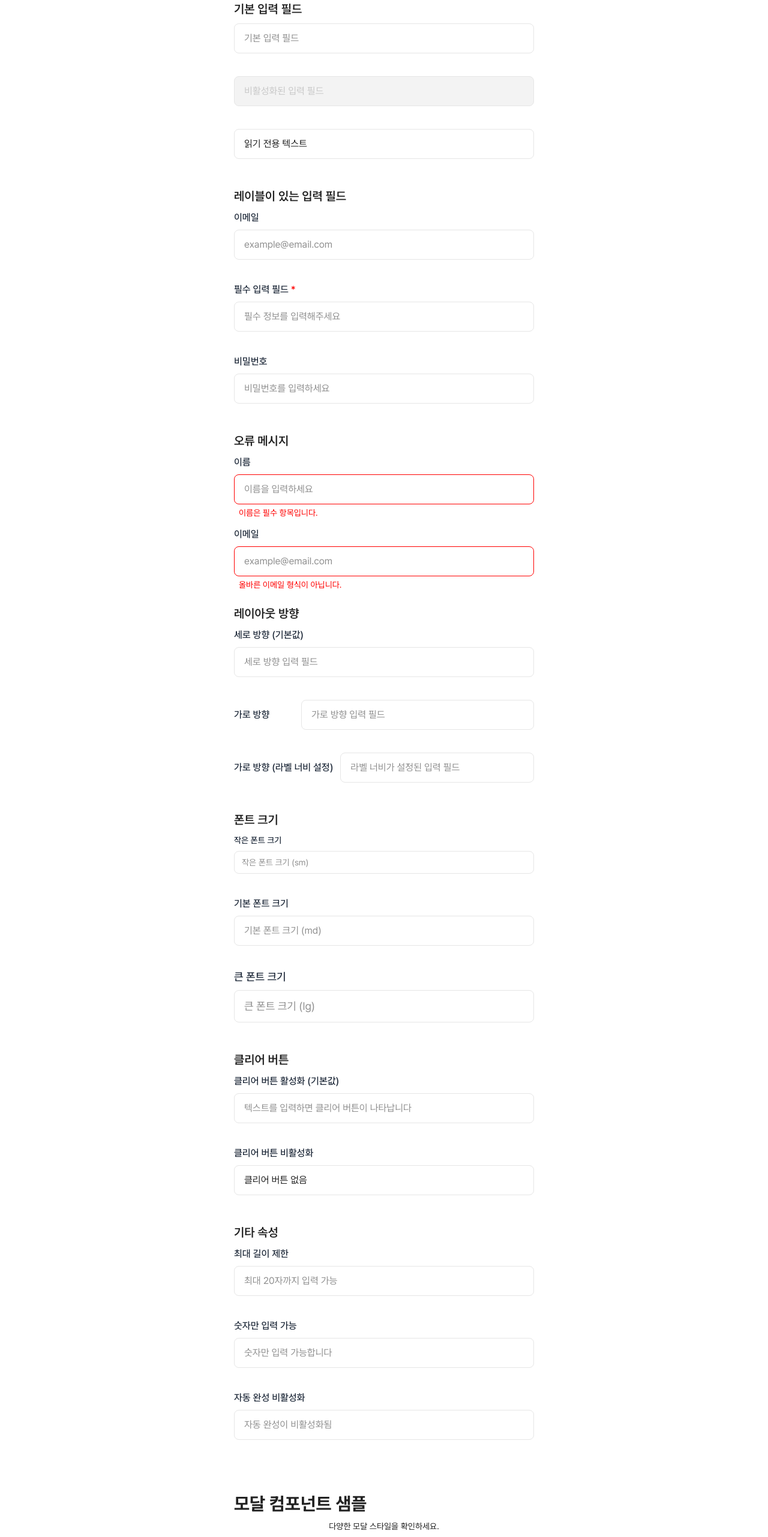
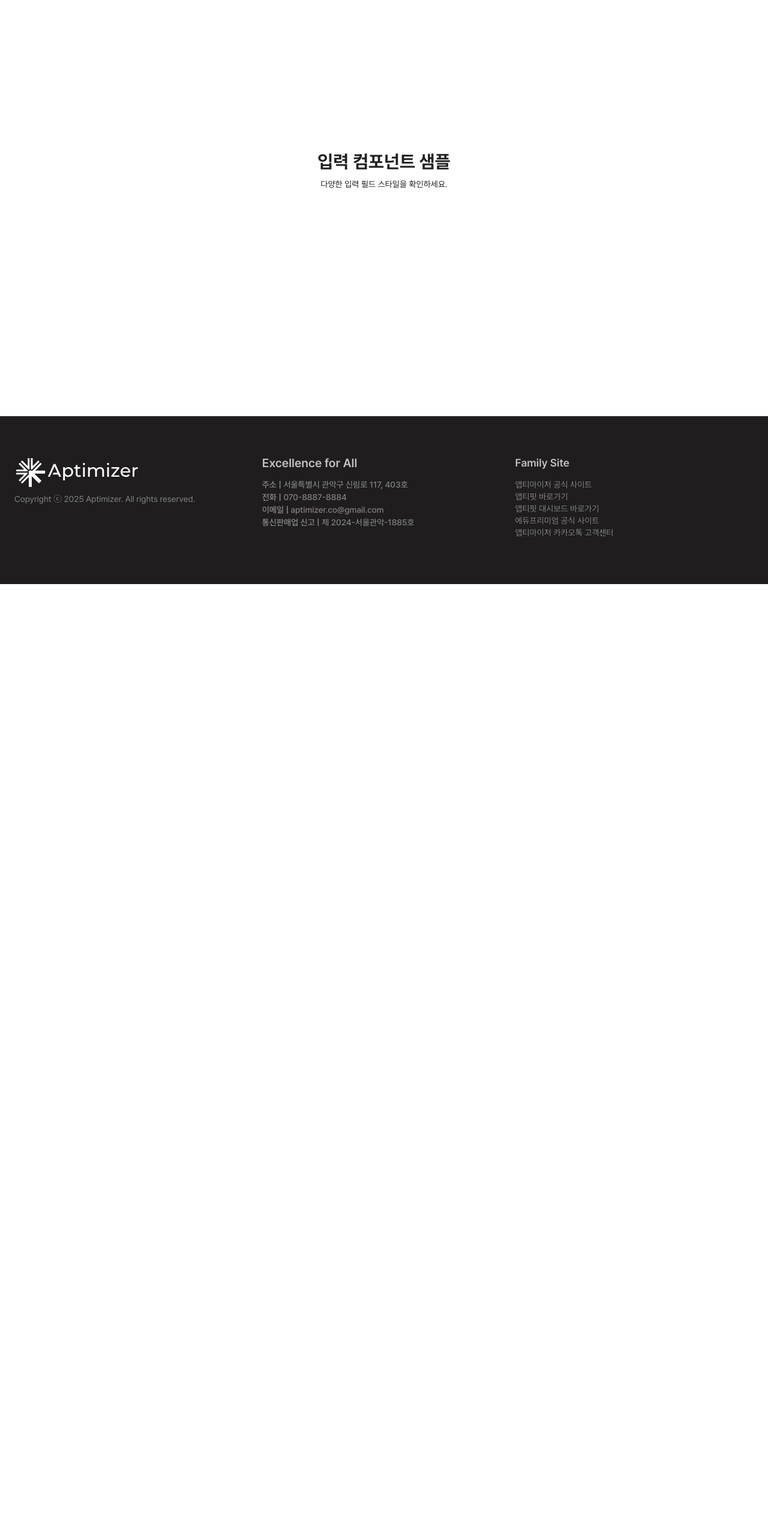
Before and after one commit to gf-dev-crew/ticket, a Next.js app: page / in a window 1280 px wide. Shown: the part 234-2797 px from the top of the page at 60% size. After the commit the page ends 1208 px from the top, so only its background shows below. Built offline with nearby package versions, Linux system fonts and the light colour scheme.

Commit message:
chore: 쓸모없는 메인페이지 마크업 삭제

```diff
--- a/src/app/page.tsx
+++ b/src/app/page.tsx
@@ -1,231 +1,8 @@
-'use client';
-
-import { ChangeEvent, useState } from 'react';
-
-import BaseModal from '@/shared/ui/BaseModal/BaseModal';
-import Input from '@/shared/ui/Input/Input';
-
 export default function Home() {
-  const [textValue, setTextValue] = useState('');
-  const [emailValue, setEmailValue] = useState('');
-  const [passwordValue, setPasswordValue] = useState('');
-
-  // Modal states
-  const [isBasicModalOpen, setIsBasicModalOpen] = useState(false);
-  const [isTitleModalOpen, setIsTitleModalOpen] = useState(false);
-  const [isButtonModalOpen, setIsButtonModalOpen] = useState(false);
-  const [isCustomModalOpen, setIsCustomModalOpen] = useState(false);
-  const [isCloseOptionsModalOpen, setIsCloseOptionsModalOpen] = useState(false);
-
-  // Input handlers
-  const handleTextChange = (e: ChangeEvent<HTMLInputElement>) => setTextValue(e.target.value);
-  const handleEmailChange = (e: ChangeEvent<HTMLInputElement>) => setEmailValue(e.target.value);
-  const handlePasswordChange = (e: ChangeEvent<HTMLInputElement>) =>
-    setPasswordValue(e.target.value);
-
-  // Modal handlers
-  const openBasicModal = () => setIsBasicModalOpen(true);
-  const closeBasicModal = () => setIsBasicModalOpen(false);
-
-  const openTitleModal = () => setIsTitleModalOpen(true);
-  const closeTitleModal = () => setIsTitleModalOpen(false);
-
-  const openButtonModal = () => setIsButtonModalOpen(true);
-  const closeButtonModal = () => setIsButtonModalOpen(false);
-
-  const openCustomModal = () => setIsCustomModalOpen(true);
-  const closeCustomModal = () => setIsCustomModalOpen(false);
-
-  const openCloseOptionsModal = () => setIsCloseOptionsModalOpen(true);
-  const closeCloseOptionsModal = () => setIsCloseOptionsModalOpen(false);
-
   return (
     <main className='flex min-h-screen flex-col items-center justify-center p-8'>
       <h1 className='mb-4 text-3xl font-bold'>입력 컴포넌트 샘플</h1>
       <p className='mb-8 text-center'>다양한 입력 필드 스타일을 확인하세요.</p>
-
-      <div className='mb-8 w-full max-w-[500px]'>
-        <h2 className='mb-4 text-xl font-semibold'>기본 입력 필드</h2>
-        <div className='space-y-4'>
-          <Input placeholder='기본 입력 필드' value={textValue} onChange={handleTextChange} />
-          <Input placeholder='비활성화된 입력 필드' disabled />
-          <Input
-            placeholder='읽기 전용 입력 필드'
-            readOnly
-            value='읽기 전용 텍스트'
-            showClearButton={false}
-          />
-        </div>
-      </div>
-
-      <div className='mb-8 w-full max-w-[500px]'>
-        <h2 className='mb-4 text-xl font-semibold'>레이블이 있는 입력 필드</h2>
-        <div className='space-y-4'>
-          <Input
-            label='이메일'
-            type='email'
-            placeholder='example@email.com'
-            value={emailValue}
-            onChange={handleEmailChange}
-          />
-          <Input label='필수 입력 필드' placeholder='필수 정보를 입력해주세요' required />
-          <Input
-            label='비밀번호'
-            type='password'
-            placeholder='비밀번호를 입력하세요'
-            value={passwordValue}
-            onChange={handlePasswordChange}
-          />
-        </div>
-      </div>
-
-      <div className='mb-8 w-full max-w-[500px]'>
-        <h2 className='mb-4 text-xl font-semibold'>오류 메시지</h2>
-        <div className='space-y-4'>
-          <Input label='이름' placeholder='이름을 입력하세요' error='이름은 필수 항목입니다.' />
-          <Input
-            label='이메일'
-            type='email'
-            placeholder='example@email.com'
-            error='올바른 이메일 형식이 아닙니다.'
-          />
-        </div>
-      </div>
-
-      <div className='mb-8 w-full max-w-[500px]'>
-        <h2 className='mb-4 text-xl font-semibold'>레이아웃 방향</h2>
-        <div className='space-y-4'>
-          <Input label='세로 방향 (기본값)' placeholder='세로 방향 입력 필드' direction='column' />
-          <Input label='가로 방향' placeholder='가로 방향 입력 필드' direction='row' />
-          <Input
-            label='가로 방향 (라벨 너비 설정)'
-            placeholder='라벨 너비가 설정된 입력 필드'
-            direction='row'
-            labelMaxWidth='150px'
-          />
-        </div>
-      </div>
-
-      <div className='mb-8 w-full max-w-[500px]'>
-        <h2 className='mb-4 text-xl font-semibold'>폰트 크기</h2>
-        <div className='space-y-4'>
-          <Input label='작은 폰트 크기' placeholder='작은 폰트 크기 (sm)' fontSize='sm' />
-          <Input label='기본 폰트 크기' placeholder='기본 폰트 크기 (md)' fontSize='md' />
-          <Input label='큰 폰트 크기' placeholder='큰 폰트 크기 (lg)' fontSize='lg' />
-        </div>
-      </div>
-
-      <div className='mb-8 w-full max-w-[500px]'>
-        <h2 className='mb-4 text-xl font-semibold'>클리어 버튼</h2>
-        <div className='space-y-4'>
-          <Input
-            label='클리어 버튼 활성화 (기본값)'
-            placeholder='텍스트를 입력하면 클리어 버튼이 나타납니다'
-            showClearButton={true}
-          />
-          <Input
-            label='클리어 버튼 비활성화'
-            placeholder='클리어 버튼이 없는 입력 필드'
-            showClearButton={false}
-            defaultValue='클리어 버튼 없음'
-          />
-        </div>
-      </div>
-
-      <div className='mb-8 w-full max-w-[500px]'>
-        <h2 className='mb-4 text-xl font-semibold'>기타 속성</h2>
-        <div className='space-y-4'>
-          <Input label='최대 길이 제한' placeholder='최대 20자까지 입력 가능' maxLength={20} />
-          <Input label='숫자만 입력 가능' type='number' placeholder='숫자만 입력 가능합니다' />
-          <Input
-            label='자동 완성 비활성화'
-            placeholder='자동 완성이 비활성화됨'
-            autoComplete='off'
-          />
-        </div>
-      </div>
-
-      {/* 모달 컴포넌트 예제 */}
-      <div className='mt-16 mb-8 w-full max-w-[500px]'>
-        <h1 className='mb-4 text-3xl font-bold'>모달 컴포넌트 샘플</h1>
-        <p className='mb-8 text-center'>다양한 모달 스타일을 확인하세요.</p>
-
-        <div className='grid grid-cols-2 gap-4'>
-          <button
-            className='rounded-md bg-blue-600 px-4 py-2 text-white hover:bg-blue-500 active:bg-blue-700'
-            onClick={openBasicModal}
-          >
-            기본 모달
-          </button>
-
-          <button
-            className='rounded-md bg-blue-600 px-4 py-2 text-white hover:bg-blue-500 active:bg-blue-700'
-            onClick={openTitleModal}
-          >
-            제목 있는 모달
-          </button>
-
-          <button
-            className='rounded-md bg-blue-600 px-4 py-2 text-white hover:bg-blue-500 active:bg-blue-700'
-            onClick={openButtonModal}
-          >
-            버튼 있는 모달
-          </button>
-
-          <button
-            className='rounded-md bg-blue-600 px-4 py-2 text-white hover:bg-blue-500 active:bg-blue-700'
-            onClick={openCustomModal}
-          >
-            커스텀 스타일 모달
-          </button>
-
-          <button
-            className='rounded-md bg-blue-600 px-4 py-2 text-white hover:bg-blue-500 active:bg-blue-700'
-            onClick={openCloseOptionsModal}
-          >
-            닫기 옵션 모달
-          </button>
-        </div>
-
-        {/* 기본 모달 */}
-        <BaseModal isOpen={isBasicModalOpen} onClose={closeBasicModal}>
-          <div className='text-center'>
-            <p>기본 모달입니다.</p>
-            <p className='mt-2'>모달 내용을 자유롭게 구성할 수 있습니다.</p>
-          </div>
-        </BaseModal>
-
-        {/* 제목 있는 모달 */}
-        <BaseModal isOpen={isTitleModalOpen} onClose={closeTitleModal} title='모달 제목' size='sm'>
-          <div className='text-center'>
-            <p>제목이 있는 모달입니다.</p>
-            <p className='mt-2'>제목이 상단에 표시됩니다.</p>
-          </div>
-        </BaseModal>
-
-        {/* 버튼 있는 모달 */}
-        <BaseModal
-          isOpen={isButtonModalOpen}
-          onClose={closeButtonModal}
-          title='Are you absolutely sure?'
-          size='md'
-          positiveButton={{
-            text: 'Continue',
-            onClick: closeButtonModal,
-          }}
-          negativeButton={{
-            text: 'Cancel',
-            onClick: closeButtonModal,
-          }}
-        >
-          <div className='text-left'>
-            <p>
-              This action cannot be undone. This will permanently delete your account and remove
-              your data from our servers.
-            </p>
-          </div>
-        </BaseModal>
-      </div>
     </main>
   );
 }
```
